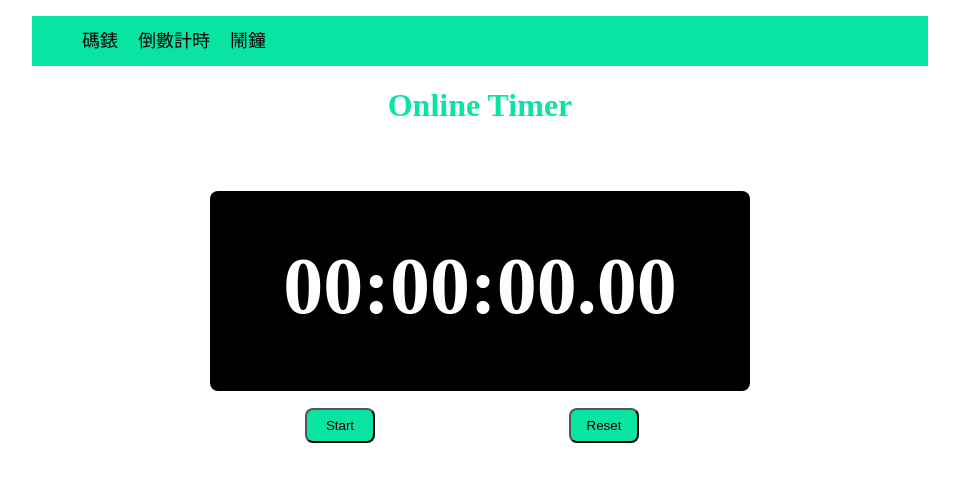
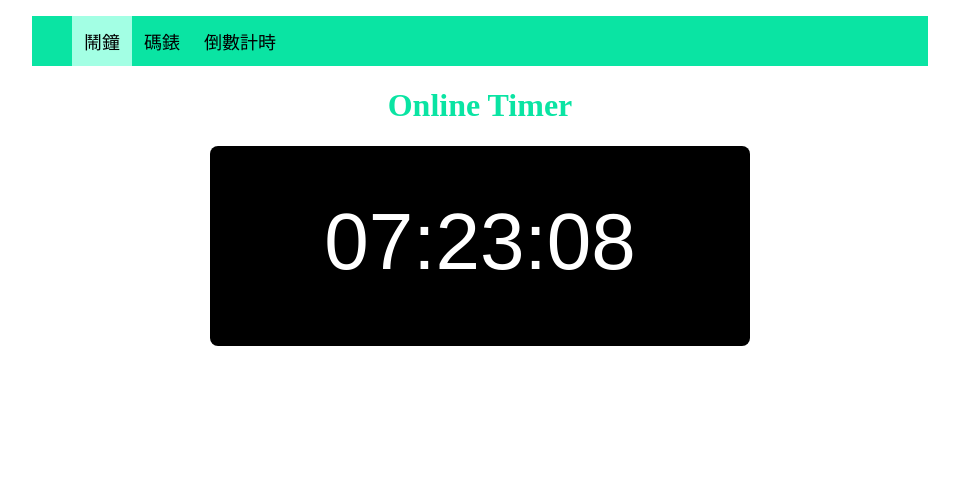
Before and after one commit to BillSavart/online_timer, a website: page index.html in a window 1280 px wide. Shown: the whole page, without its empty margins (160-1119 px from the left). Drawn offline with Linux system fonts and the light colour scheme.

Commit message:
display clock

```diff
--- a/app/main.js
+++ b/app/main.js
@@ -0,0 +1,18 @@
+"use strict";
+function startClock() {
+    var date = new Date();
+    var hours = date.getHours();
+    var minutes = date.getMinutes();
+    var seconds = date.getSeconds();
+    var time = "";
+    time = (hours < 10) ? time + "0" + hours.toString() : time + hours.toString();
+    time = time + ":";
+    time = (minutes < 10) ? time + "0" + minutes.toString() : time + minutes.toString();
+    time = time + ":";
+    time = (seconds < 10) ? time + "0" + seconds.toString() : time + seconds.toString();
+    document.getElementById("clock").innerText = time;
+    setTimeout(startClock, 1000);
+}
+startClock();
+function handleClick() {
+}
--- a/app/main.ts
+++ b/app/main.ts
@@ -0,0 +1,23 @@
+function startClock() {
+    const date = new Date();
+    let hours = date.getHours();
+    let minutes = date.getMinutes();
+    let seconds = date.getSeconds();
+    let time = "";
+
+    time = (hours < 10)? time + "0" + hours.toString() : time + hours.toString();
+    time = time + ":";
+    time = (minutes < 10)? time + "0" + minutes.toString() : time + minutes.toString();
+    time = time + ":";
+    time = (seconds < 10)? time + "0" + seconds.toString() : time + seconds.toString();
+
+    document.getElementById("clock")!.innerText = time;
+
+    setTimeout(startClock, 1000);
+}
+
+startClock();
+
+function handleClick() {
+
+}
--- a/index.html
+++ b/index.html
@@ -10,18 +10,14 @@
 <body>
     <nav>
         <ul>
-            <li>碼錶</li>
-            <li>倒數計時</li>
-            <li>鬧鐘</li>
+            <li id="alarm" class="atHere" onclick="handleClick()">鬧鐘</li>
+            <li id="timer">碼錶</li>
+            <li id="count">倒數計時</li>
         </ul>
     </nav>
     <h1>Online Timer</h1>
     <div class="box">
-        <div id="timer">
-            <h2>00:00:00.00</h2>
-        </div>
-        <button>Start</button>
-        <button>Reset</button>
+        <div id="clock" onload="startClock()"></div>
     </div>
 
     <script src="app/main.js"></script>
--- a/sass/index.scss
+++ b/sass/index.scss
@@ -15,13 +15,16 @@ nav {
     }
     li {
         list-style: none;
-        padding: 10px;
+        padding: 12px;
         font-size: large;
         font-family: sans-serif;
         cursor: pointer;
         &:hover {
             background-color: lighten(rgb(10, 228, 163), 10);
         }
+    }
+    .atHere {
+        background-color: rgb(163, 255, 228);
     }
 }
 
@@ -31,11 +34,12 @@ nav {
     background: black;
     margin: 0 auto;
     border-radius: 8px;
-    h2{
+    #clock{
         color: white;
         text-align: center;
         padding-top: 50px;
         font-size: 80px;
+        font-family: sans-serif;
     }
     button {
         margin: 10px 95px;
```
Also changed, not shown: tsconfig.json (added, +100 -0 lines), css/index.css.
